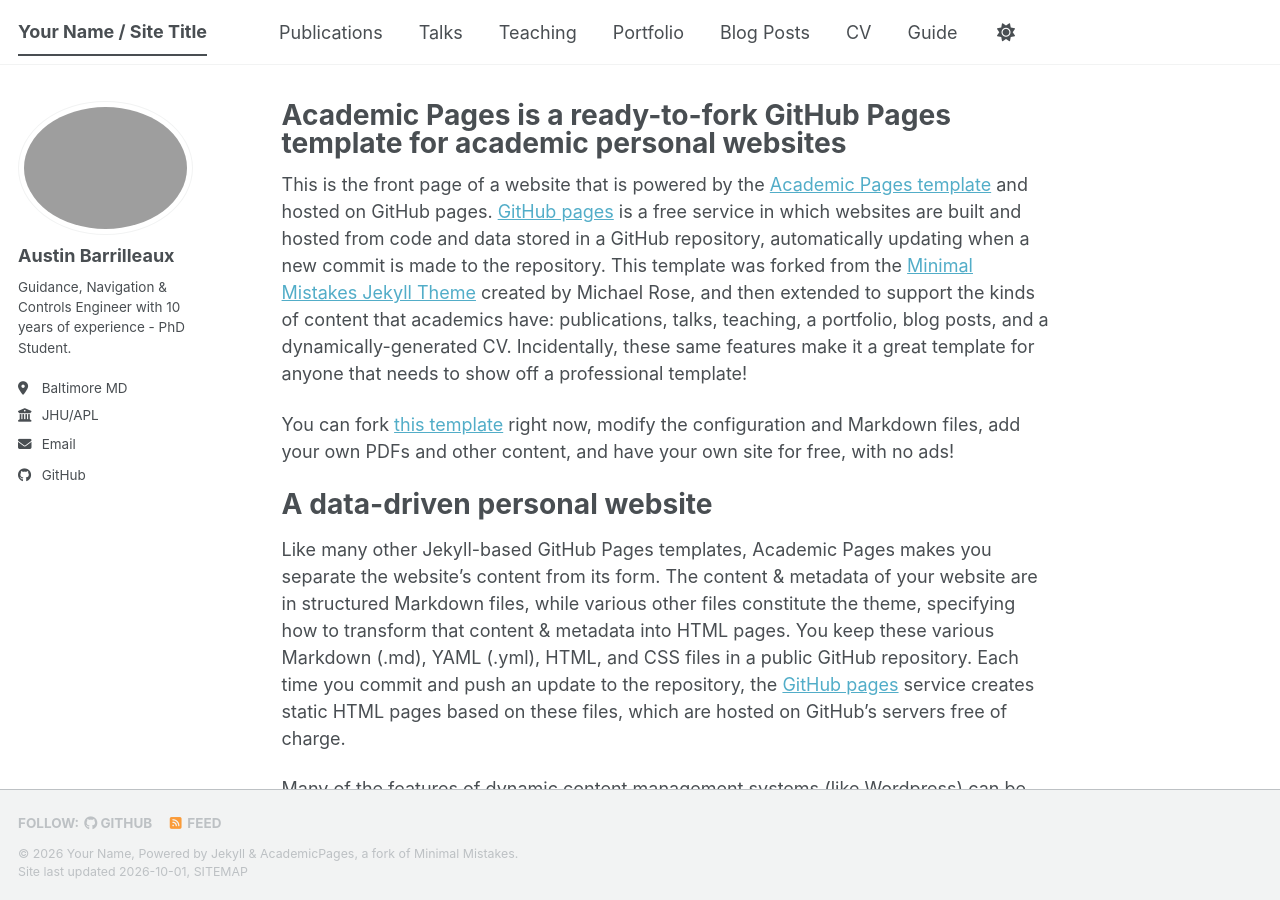
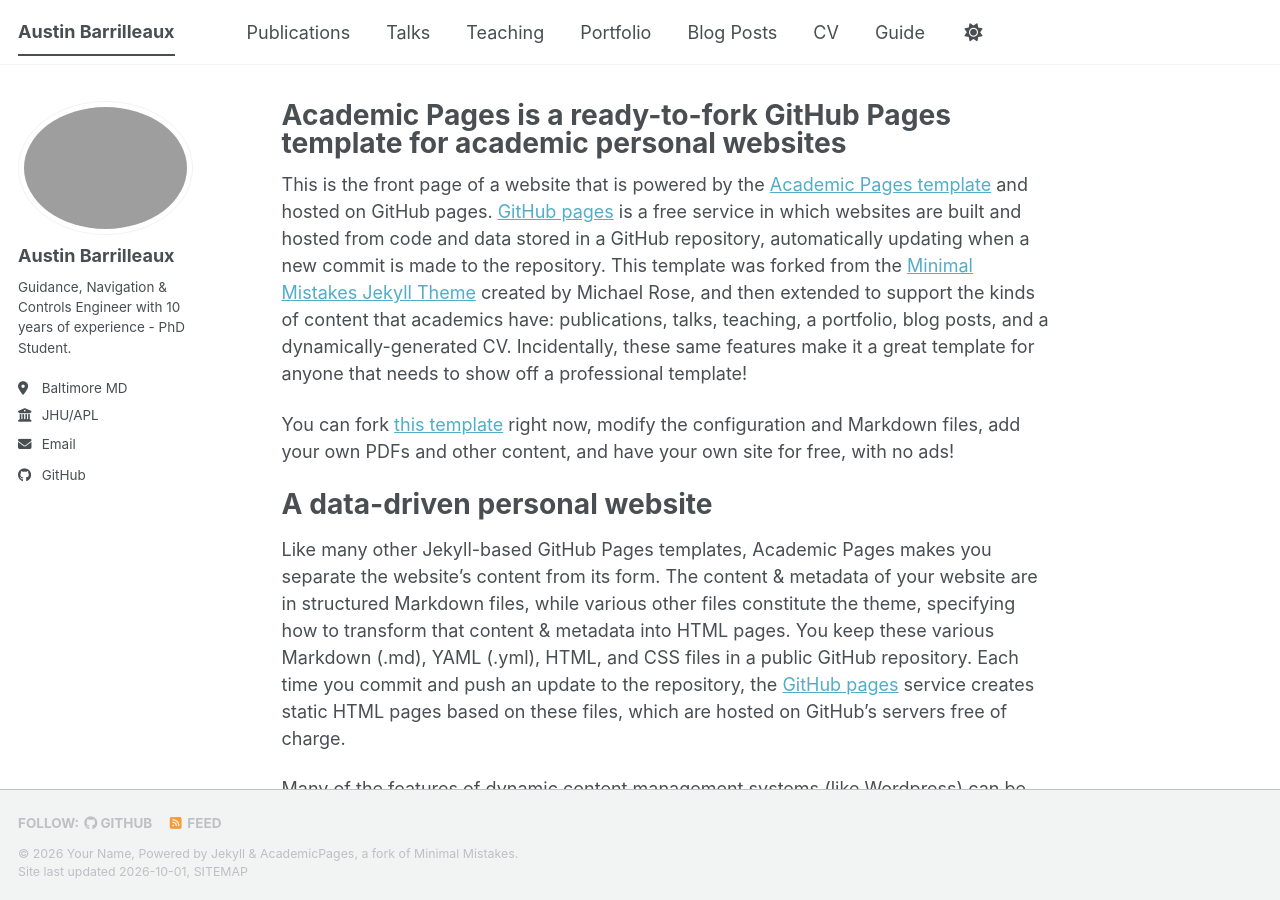
Before and after one commit to barril01/barril01.github.io, a Jekyll site: the page built from _pages/about.md, in a window 1280 px wide and 900 px high. Built offline with Jekyll 4.4.1, drawn with Linux system fonts in a browser that asks for light colours; a style sheet for code colours, icons or effects is not loaded.

Commit message:
Updated fields

```diff
--- a/_config.yml
+++ b/_config.yml
@@ -9,7 +9,7 @@
 # Basic Site Settings
 locale                   : "en-US"
 site_theme               : "default" # The available themes options are "default", "air", "sunrise", "mint", "dirt" and "contrast"
-title                    : "Your Name / Site Title"
+title                    : "Austin Barrilleaux"
 title_separator          : "-"
 name                     : &name "Your Name"
 description              : &description "Your Name's academic portfolio"   # Update this with a general description of your site, this is the default if not overridden by a page
```
